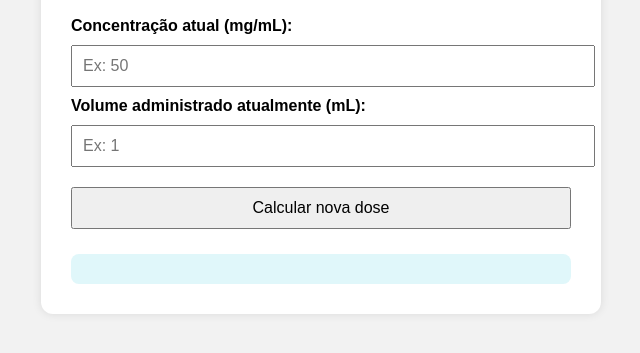
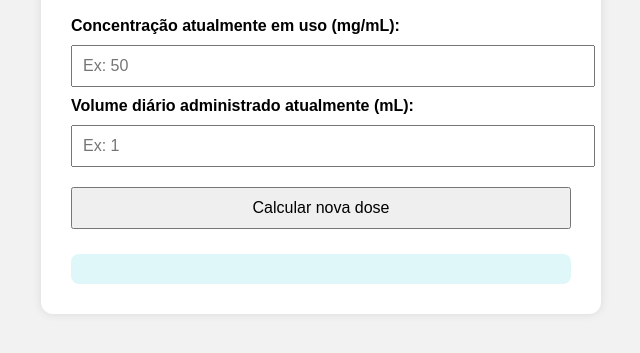
Before and after one commit to andrigolorenzoni/calculadora2025, a plain HTML site: page index.html in a window 1280 px wide. Shown: the part 109-462 px from the top of the page, without its empty margins (319-959 px from the left). Drawn offline with Linux system fonts and the light colour scheme.

Commit message:
Update index.html

```diff
--- a/index.html
+++ b/index.html
@@ -44,10 +44,10 @@
 <div class="container">
   <h2>Calculadora de Equivalência de Canabidiol</h2>
 
-  <label for="concentracaoAtual">Concentração atual (mg/mL):</label>
+  <label for="concentracaoAtual">Concentração atualmente em uso (mg/mL):</label>
   <input type="number" id="concentracaoAtual" step="0.01" placeholder="Ex: 50">
 
-  <label for="volumeAtual">Volume administrado atualmente (mL):</label>
+  <label for="volumeAtual">Volume diário administrado atualmente (mL):</label>
   <input type="number" id="volumeAtual" step="0.01" placeholder="Ex: 1">
 
   <button onclick="calcularEquivalencia()">Calcular nova dose</button>
```
